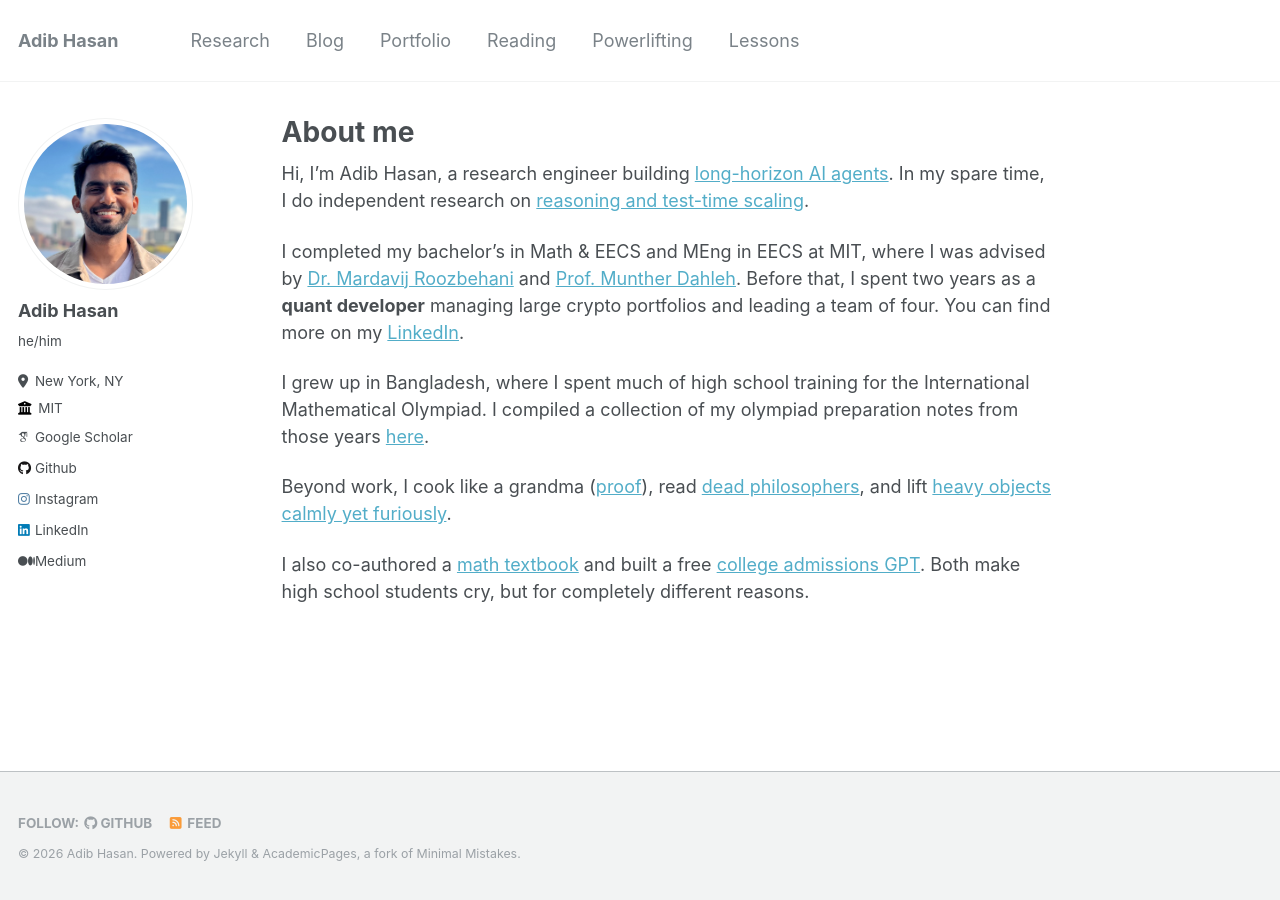
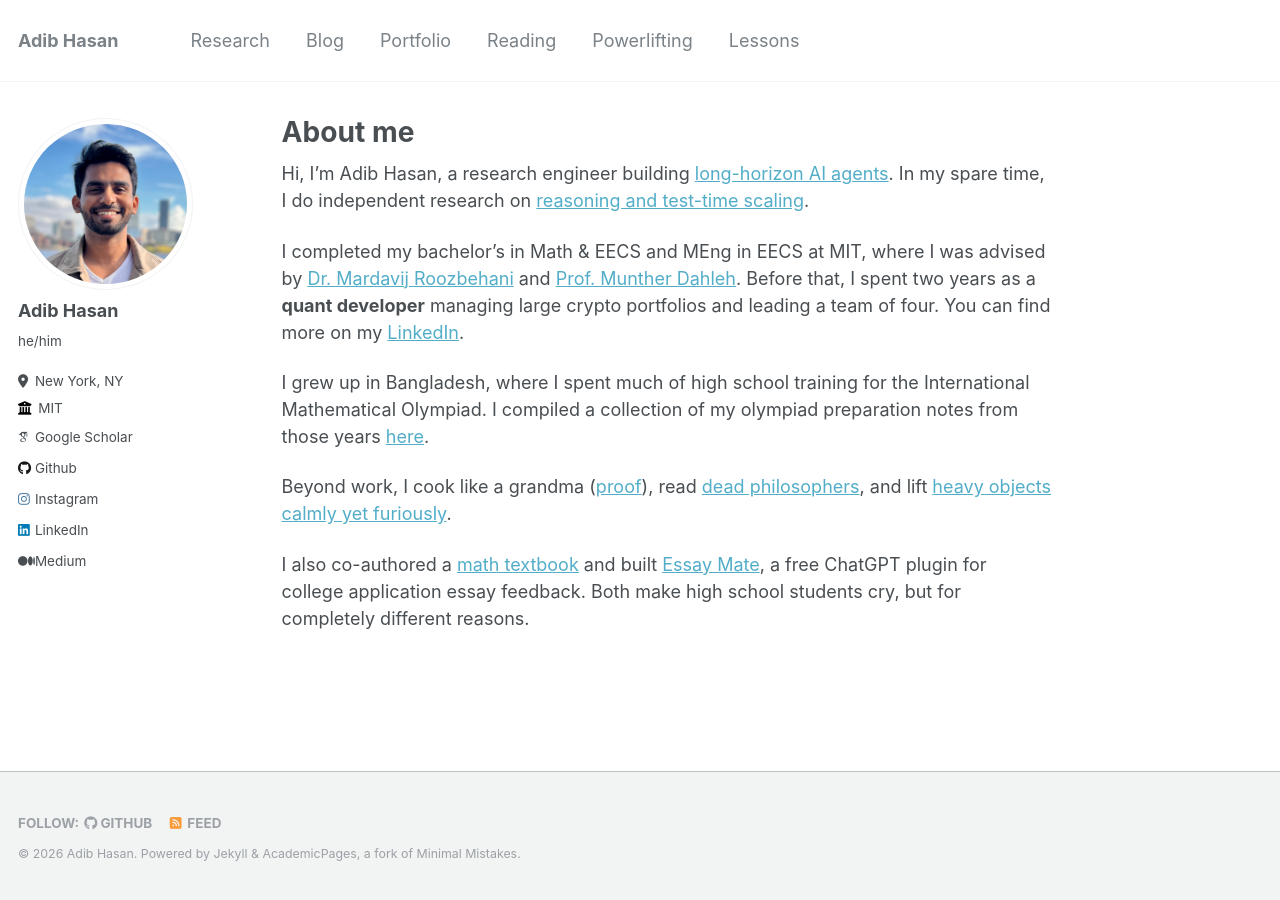
Before and after one commit to Neehan/neehan.github.io, a Jekyll site: the page built from _pages/about.md, in a window 1280 px wide. Built offline with Jekyll 4.4.1, drawn with Linux system fonts in a browser that asks for light colours; some web fonts are replaced.

Commit message:
Link Essay Mate from About and Portfolio

```diff
--- a/_pages/about.md
+++ b/_pages/about.md
@@ -16,4 +16,4 @@ I grew up in Bangladesh, where I spent much of high school training for the Inte
 
 Beyond work, I cook like a grandma ([proof](https://www.instagram.com/le.spicemaster/)), read [dead philosophers](/reading/), and lift [heavy objects calmly yet furiously](/powerlifting/).
 
-I also co-authored a [math textbook](/portfolio/) and built a free [college admissions GPT](https://chatgpt.com/g/g-673c242ba900819183752398e7a8833b-essay-mate). Both make high school students cry, but for completely different reasons.
+I also co-authored a [math textbook](/portfolio/) and built [Essay Mate](/admission/essay-mate), a free ChatGPT plugin for college application essay feedback. Both make high school students cry, but for completely different reasons.
```
Also changed, not shown: _pages/portfolio.md (+1 -1 lines).
